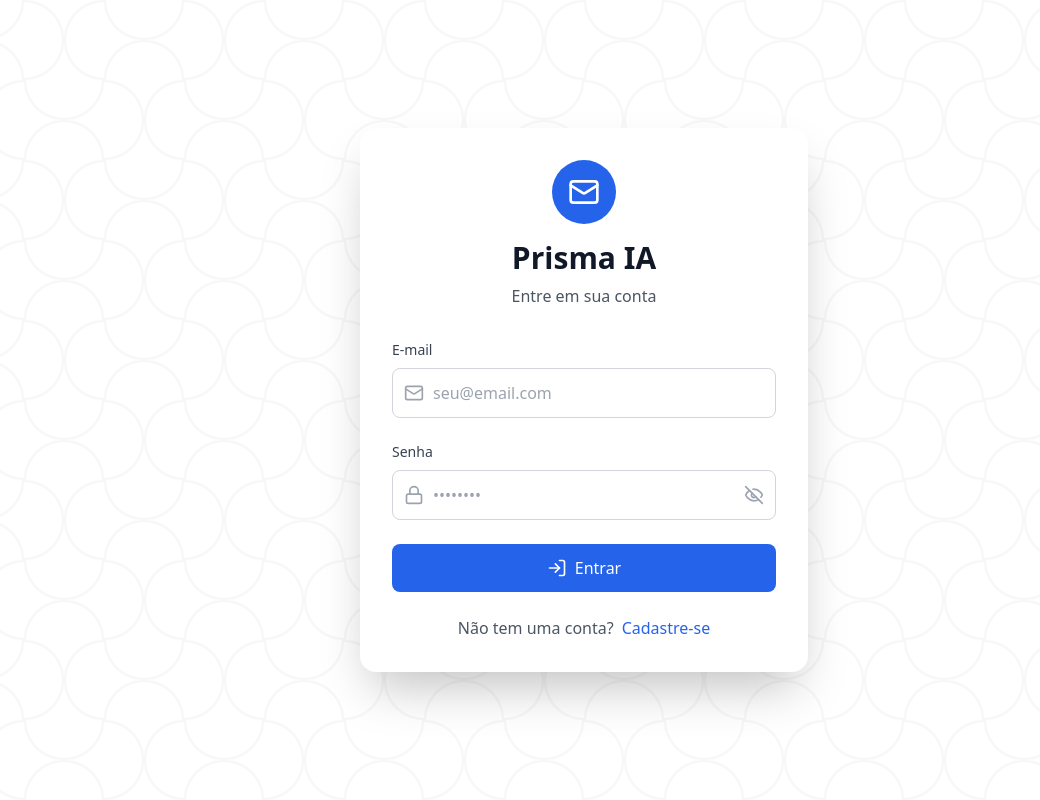
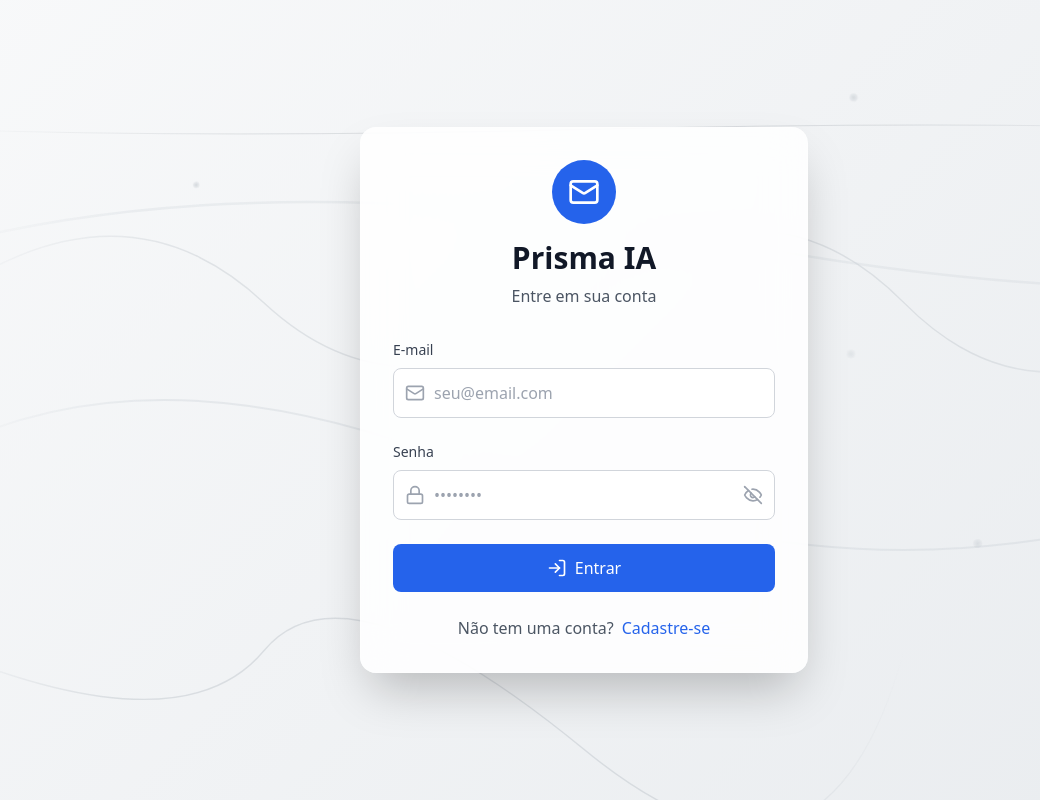
Before and after one commit to projetoprismaia/prisma-1, a React (Vite) app: page / in a window 1280 px wide. Both pictures are taken after a click on the button 810 px from the left and 495 px from the top of the page. Shown: the whole page, without its empty margins (56-1096 px from the left). Built offline with nearby package versions, Linux system fonts and the light colour scheme; no server answers.

Commit message:
Aplicar fundo com linhas orgânicas animadas

```diff
--- a/src/App.tsx
+++ b/src/App.tsx
@@ -1,6 +1,7 @@
 import React, { useState } from 'react';
 import { BarChart3, FileText, Settings, Users } from 'lucide-react';
 import { useAuth } from './hooks/useAuth';
+import OrganicBackground from './components/OrganicBackground';
 import AuthForm from './components/AuthForm';
 import UserProfile from './components/UserProfile';
 import AdminPanel from './components/AdminPanel';
@@ -92,12 +93,19 @@ function App() {
 
   // Show auth form if not authenticated
   if (!user) {
-    return <AuthForm />;
+    return (
+      <div className="app-content">
+        <OrganicBackground />
+        <AuthForm />
+      </div>
+    );
   }
 
   // Show recording page if active
   if (activeRecordingSession) {
     return (
+      <div className="app-content">
+        <OrganicBackground />
         <RecordingPage
           currentUser={user}
           patientId={activeRecordingSession.patientId}
@@ -105,15 +113,17 @@ function App() {
           onComplete={handleRecordingComplete}
           onCancel={handleRecordingCancel}
         />
+      </div>
     );
   }
 
   // Show admin panel if requested
   if (showAdminPanel && isAdmin()) {
     return (
-      <div className="min-h-screen">
+      <div className="app-content min-h-screen">
+        <OrganicBackground />
         {/* Header */}
-        <header className="bg-white shadow-lg border-b border-blue-200">
+        <header className="glass-card shadow-lg border-b border-blue-200 relative z-20">
           <div className="max-w-7xl mx-auto px-4 sm:px-6 lg:px-8 py-4">
             <div className="flex items-center justify-between">
               <div className="flex items-center space-x-3">
@@ -148,9 +158,10 @@ function App() {
   // Show patient panel if requested
   if (showPatientPanel && !isAdmin()) {
     return (
-      <div className="min-h-screen">
+      <div className="app-content min-h-screen">
+        <OrganicBackground />
         {/* Header */}
-        <header className="bg-white shadow-lg border-b border-blue-200">
+        <header className="glass-card shadow-lg border-b border-blue-200 relative z-20">
           <div className="max-w-7xl mx-auto px-4 sm:px-6 lg:px-8 py-4">
             <div className="flex items-center justify-between">
               <div className="flex items-center space-x-3">
@@ -185,9 +196,10 @@ function App() {
   // Show sessions panel if requested
   if (showSessionsPanel) {
     return (
-      <div className="min-h-screen">
+      <div className="app-content min-h-screen">
+        <OrganicBackground />
         {/* Header */}
-        <header className="bg-white shadow-lg border-b border-blue-200">
+        <header className="glass-card shadow-lg border-b border-blue-200 relative z-20">
           <div className="max-w-7xl mx-auto px-4 sm:px-6 lg:px-8 py-4">
             <div className="flex items-center justify-between">
               <div className="flex items-center space-x-3">
@@ -220,9 +232,10 @@ function App() {
   }
 
   return (
-    <div className="min-h-screen">
+    <div className="app-content min-h-screen">
+      <OrganicBackground />
       {/* Header */}
-      <header className="bg-white shadow-lg border-b border-blue-200">
+      <header className="glass-card shadow-lg border-b border-blue-200 relative z-20">
         <div className="max-w-7xl mx-auto px-4 sm:px-6 lg:px-8 py-4">
           <div className="flex items-center justify-between">
             <div className="flex items-center space-x-3">
--- a/src/components/AuthForm.tsx
+++ b/src/components/AuthForm.tsx
@@ -48,8 +48,8 @@ export default function AuthForm() {
   };
 
   return (
-    <div className="min-h-screen flex items-center justify-center p-4">
-      <div className="bg-white rounded-2xl shadow-2xl p-8 w-full max-w-md">
+    <div className="min-h-screen flex items-center justify-center p-4 relative z-10">
+      <div className="glass-card rounded-2xl shadow-2xl p-8 w-full max-w-md">
         {/* Header */}
         <div className="text-center mb-8">
           <div className="bg-blue-600 p-3 rounded-full w-16 h-16 mx-auto mb-4 flex items-center justify-center">
--- /dev/null
+++ b/src/components/OrganicBackground.tsx
@@ -0,0 +1,85 @@
+import React from 'react';
+
+export default function OrganicBackground() {
+  return (
+    <>
+      {/* Linhas orgânicas SVG */}
+      <div className="organic-line">
+        <svg viewBox="0 0 1600 800" preserveAspectRatio="none">
+          <defs>
+            <linearGradient id="gradient1" x1="0%" y1="0%" x2="100%" y2="0%">
+              <stop offset="0%" style={{stopColor: 'rgba(173, 181, 189, 0)', stopOpacity: 0}} />
+              <stop offset="20%" style={{stopColor: 'rgba(173, 181, 189, 0.3)', stopOpacity: 1}} />
+              <stop offset="80%" style={{stopColor: 'rgba(173, 181, 189, 0.3)', stopOpacity: 1}} />
+              <stop offset="100%" style={{stopColor: 'rgba(173, 181, 189, 0)', stopOpacity: 0}} />
+            </linearGradient>
+          </defs>
+          <path d="M 0,300 Q 200,200 400,300 T 800,300 T 1200,300 T 1600,300" />
+        </svg>
+      </div>
+
+      <div className="organic-line">
+        <svg viewBox="0 0 1600 800" preserveAspectRatio="none">
+          <defs>
+            <linearGradient id="gradient2" x1="0%" y1="0%" x2="100%" y2="0%">
+              <stop offset="0%" style={{stopColor: 'rgba(206, 212, 218, 0)', stopOpacity: 0}} />
+              <stop offset="15%" style={{stopColor: 'rgba(206, 212, 218, 0.4)', stopOpacity: 1}} />
+              <stop offset="85%" style={{stopColor: 'rgba(206, 212, 218, 0.4)', stopOpacity: 1}} />
+              <stop offset="100%" style={{stopColor: 'rgba(206, 212, 218, 0)', stopOpacity: 0}} />
+            </linearGradient>
+          </defs>
+          <path d="M 0,500 Q 300,400 600,500 T 1200,500 T 1800,500" />
+        </svg>
+      </div>
+
+      <div className="organic-line">
+        <svg viewBox="0 0 1600 800" preserveAspectRatio="none">
+          <defs>
+            <linearGradient id="gradient3" x1="0%" y1="0%" x2="100%" y2="0%">
+              <stop offset="0%" style={{stopColor: 'rgba(134, 142, 150, 0)', stopOpacity: 0}} />
+              <stop offset="25%" style={{stopColor: 'rgba(134, 142, 150, 0.25)', stopOpacity: 1}} />
+              <stop offset="75%" style={{stopColor: 'rgba(134, 142, 150, 0.25)', stopOpacity: 1}} />
+              <stop offset="100%" style={{stopColor: 'rgba(134, 142, 150, 0)', stopOpacity: 0}} />
+            </linearGradient>
+          </defs>
+          <path d="M 0,100 Q 400,50 800,100 T 1600,100" />
+        </svg>
+      </div>
+
+      <div className="organic-line">
+        <svg viewBox="0 0 1600 800" preserveAspectRatio="none">
+          <defs>
+            <linearGradient id="gradient4" x1="0%" y1="0%" x2="100%" y2="0%">
+              <stop offset="0%" style={{stopColor: 'rgba(173, 181, 189, 0)', stopOpacity: 0}} />
+              <stop offset="18%" style={{stopColor: 'rgba(173, 181, 189, 0.35)', stopOpacity: 1}} />
+              <stop offset="82%" style={{stopColor: 'rgba(173, 181, 189, 0.35)', stopOpacity: 1}} />
+              <stop offset="100%" style={{stopColor: 'rgba(173, 181, 189, 0)', stopOpacity: 0}} />
+            </linearGradient>
+          </defs>
+          <path d="M 0,700 Q 200,600 400,700 T 800,700 T 1200,700" />
+        </svg>
+      </div>
+
+      <div className="organic-line">
+        <svg viewBox="0 0 1600 800" preserveAspectRatio="none">
+          <defs>
+            <linearGradient id="gradient5" x1="0%" y1="0%" x2="100%" y2="0%">
+              <stop offset="0%" style={{stopColor: 'rgba(206, 212, 218, 0)', stopOpacity: 0}} />
+              <stop offset="12%" style={{stopColor: 'rgba(206, 212, 218, 0.3)', stopOpacity: 1}} />
+              <stop offset="88%" style={{stopColor: 'rgba(206, 212, 218, 0.3)', stopOpacity: 1}} />
+              <stop offset="100%" style={{stopColor: 'rgba(206, 212, 218, 0)', stopOpacity: 0}} />
+            </linearGradient>
+          </defs>
+          <path d="M 0,200 Q 500,100 1000,200 T 2000,200" />
+        </svg>
+      </div>
+
+      {/* Partículas orgânicas */}
+      <div className="organic-particle"></div>
+      <div className="organic-particle"></div>
+      <div className="organic-particle"></div>
+      <div className="organic-particle"></div>
+      <div className="organic-particle"></div>
+    </>
+  );
+}
--- a/src/index.css
+++ b/src/index.css
@@ -2,32 +2,217 @@
 @tailwind components;
 @tailwind utilities;
 
-/* Padrão de fundo geométrico personalizado */
-html {
-  --s: 80px; /* control the size*/
-  --c1: #ffffff;
-  --c2: #f7f7f7;
+/* Reset básico */
+* {
+  margin: 0;
+  padding: 0;
+  box-sizing: border-box;
+}
 
-  --_s: calc(2*var(--s)) calc(2*var(--s));
-  --_g: 35.36% 35.36% at;
-  --_c: #0000 66%,var(--c2) 68% 70%,#0000 72%;
-  background:
-    radial-gradient(var(--_g) 100% 25%,var(--_c)) var(--s) var(--s)/var(--_s),
-    radial-gradient(var(--_g) 0    75%,var(--_c)) var(--s) var(--s)/var(--_s),
-    radial-gradient(var(--_g) 100% 25%,var(--_c)) 0 0/var(--_s),
-    radial-gradient(var(--_g) 0    75%,var(--_c)) 0 0/var(--_s),
-    repeating-conic-gradient(var(--c1) 0 25%,#0000 0 50%) 0 0/var(--_s),
-    radial-gradient(var(--_c)) 0 calc(var(--s)/2)/var(--s) var(--s)
-    var(--c1);
+/* Fundo principal com linhas orgânicas */
+html, body, #root {
+  min-height: 100vh;
+  background: linear-gradient(135deg, #f8f9fa 0%, #e9ecef 100%);
+  position: relative;
+}
+
+/* Linhas orgânicas principais */
+.organic-line {
+  position: fixed;
+  top: 0;
+  left: 0;
+  width: 100vw;
+  height: 100vh;
+  pointer-events: none;
+  z-index: 0;
+}
+
+.organic-line svg {
+  width: 100%;
+  height: 100%;
+}
+
+.organic-line path {
+  fill: none;
+  stroke-width: 2;
+  stroke-linecap: round;
+  stroke-linejoin: round;
+}
+
+.organic-line:nth-child(1) path {
+  stroke: url(#gradient1);
+  stroke-width: 1.5;
+  animation: morphPath1 20s ease-in-out infinite;
+}
+
+.organic-line:nth-child(2) path {
+  stroke: url(#gradient2);
+  stroke-width: 2;
+  animation: morphPath2 25s ease-in-out infinite;
+}
+
+.organic-line:nth-child(3) path {
+  stroke: url(#gradient3);
+  stroke-width: 1;
+  animation: morphPath3 30s ease-in-out infinite;
+}
+
+.organic-line:nth-child(4) path {
+  stroke: url(#gradient4);
+  stroke-width: 1.5;
+  animation: morphPath4 18s ease-in-out infinite;
+}
+
+.organic-line:nth-child(5) path {
+  stroke: url(#gradient5);
+  stroke-width: 2.5;
+  animation: morphPath5 28s ease-in-out infinite;
+}
+
+/* Partículas flutuantes orgânicas */
+.organic-particle {
+  position: fixed;
+  width: 8px;
+  height: 8px;
+  background: radial-gradient(circle, rgba(173, 181, 189, 0.6), transparent);
+  border-radius: 50%;
+  animation: organicFloat 15s ease-in-out infinite;
+  z-index: 1;
+  pointer-events: none;
+}
+
+.organic-particle:nth-child(6) {
+  top: 25%;
+  left: 20%;
+  animation-delay: 0s;
+}
+
+.organic-particle:nth-child(7) {
+  top: 45%;
+  right: 30%;
+  animation-delay: -3s;
+}
+
+.organic-particle:nth-child(8) {
+  bottom: 35%;
+  left: 40%;
+  animation-delay: -6s;
+}
+
+.organic-particle:nth-child(9) {
+  top: 70%;
+  right: 20%;
+  animation-delay: -9s;
+}
+
+.organic-particle:nth-child(10) {
+  top: 15%;
+  left: 70%;
+  animation-delay: -12s;
+}
+
+/* Conteúdo principal com z-index maior */
+.app-content {
+  position: relative;
+  z-index: 10;
   min-height: 100vh;
 }
 
-body {
-  background: transparent;
-  min-height: 100vh;
+/* Cards com backdrop blur */
+.glass-card {
+  background: rgba(255, 255, 255, 0.85);
+  backdrop-filter: blur(20px);
+  border: 1px solid rgba(255, 255, 255, 0.2);
 }
 
-#root {
-  background: transparent;
-  min-height: 100vh;
+/* Animações das linhas orgânicas */
+@keyframes morphPath1 {
+  0%, 100% {
+    d: path('M 0,300 Q 200,200 400,300 T 800,300 T 1200,300 T 1600,300');
+  }
+  25% {
+    d: path('M 0,350 Q 150,150 400,250 T 800,350 T 1200,250 T 1600,350');
+  }
+  50% {
+    d: path('M 0,280 Q 250,180 400,320 T 800,280 T 1200,320 T 1600,280');
+  }
+  75% {
+    d: path('M 0,320 Q 180,250 400,280 T 800,320 T 1200,280 T 1600,320');
+  }
 }
+
+@keyframes morphPath2 {
+  0%, 100% {
+    d: path('M 0,500 Q 300,400 600,500 T 1200,500 T 1800,500');
+  }
+  33% {
+    d: path('M 0,450 Q 250,350 600,450 T 1200,550 T 1800,450');
+  }
+  66% {
+    d: path('M 0,550 Q 350,450 600,550 T 1200,450 T 1800,550');
+  }
+}
+
+@keyframes morphPath3 {
+  0%, 100% {
+    d: path('M 0,100 Q 400,50 800,100 T 1600,100');
+  }
+  50% {
+    d: path('M 0,150 Q 300,200 800,150 T 1600,150');
+  }
+}
+
+@keyframes morphPath4 {
+  0%, 100% {
+    d: path('M 0,700 Q 200,600 400,700 T 800,700 T 1200,700');
+  }
+  50% {
+    d: path('M 0,650 Q 300,750 400,650 T 800,750 T 1200,650');
+  }
+}
+
+@keyframes morphPath5 {
+  0%, 100% {
+    d: path('M 0,200 Q 500,100 1000,200 T 2000,200');
+  }
+  25% {
+    d: path('M 0,250 Q 400,150 1000,250 T 2000,250');
+  }
+  50% {
+    d: path('M 0,180 Q 600,280 1000,180 T 2000,180');
+  }
+  75% {
+    d: path('M 0,220 Q 350,120 1000,220 T 2000,220');
+  }
+}
+
+@keyframes organicFloat {
+  0%, 100% {
+    transform: translate(0, 0) scale(1);
+    opacity: 0.3;
+  }
+  25% {
+    transform: translate(20px, -30px) scale(1.2);
+    opacity: 0.6;
+  }
+  50% {
+    transform: translate(-10px, -20px) scale(0.8);
+    opacity: 0.8;
+  }
+  75% {
+    transform: translate(15px, -10px) scale(1.1);
+    opacity: 0.4;
+  }
+}
+
+/* Responsividade */
+@media (max-width: 768px) {
+  .organic-line path {
+    stroke-width: 1.5;
+  }
+
+  .organic-particle {
+    width: 6px;
+    height: 6px;
+  }
+}
```
Lines whose indentation alone changed are shown as unchanged.
